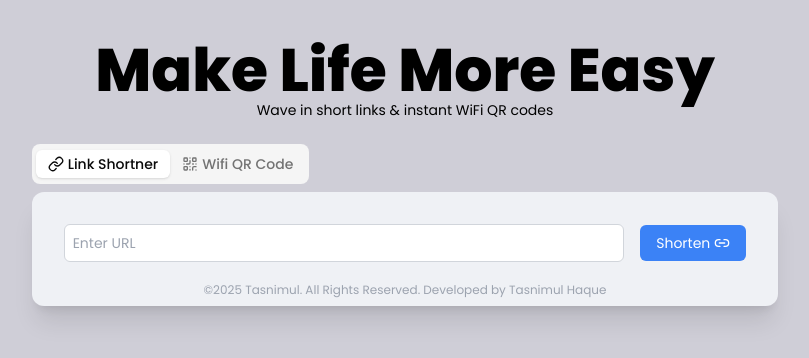
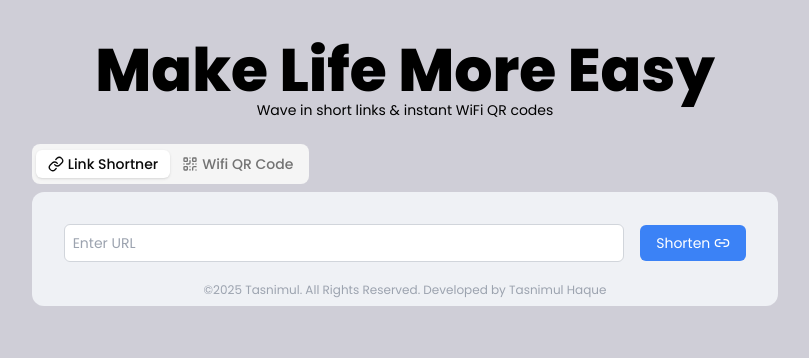
Before and after one commit to tasnimultas67/pro-url-shortner, a Next.js app: page / in a window 1280 px wide. Shown: the top 358 px of the page, without its empty margins (235-1044 px from the left). Built offline with nearby package versions, Linux system fonts and the light colour scheme.

Commit message:
fix: remove shadow from TabsContent for improved visual consistency

```diff
--- a/app/page.js
+++ b/app/page.js
@@ -39,17 +39,14 @@ export default function Home() {
             {/* LINK SHORTNER */}
             <TabsContent
               value="link-shortner"
-              className="bg-[#EFF1F5] rounded-xl shadow-xl "
+              className="bg-[#EFF1F5] rounded-xl"
             >
               <div className=" m-auto p-5 md:p-8 md:pb-2 ">
                 <ShortenerForm></ShortenerForm>
               </div>
             </TabsContent>
             {/* WIFI QR CODE */}
-            <TabsContent
-              value="wifiqrgen"
-              className="bg-[#EFF1F5] rounded-xl shadow-xl"
-            >
+            <TabsContent value="wifiqrgen" className="bg-[#EFF1F5] rounded-xl">
               <div className=" m-auto p-5 md:p-8">
                 <WifiGen></WifiGen>
               </div>
```
